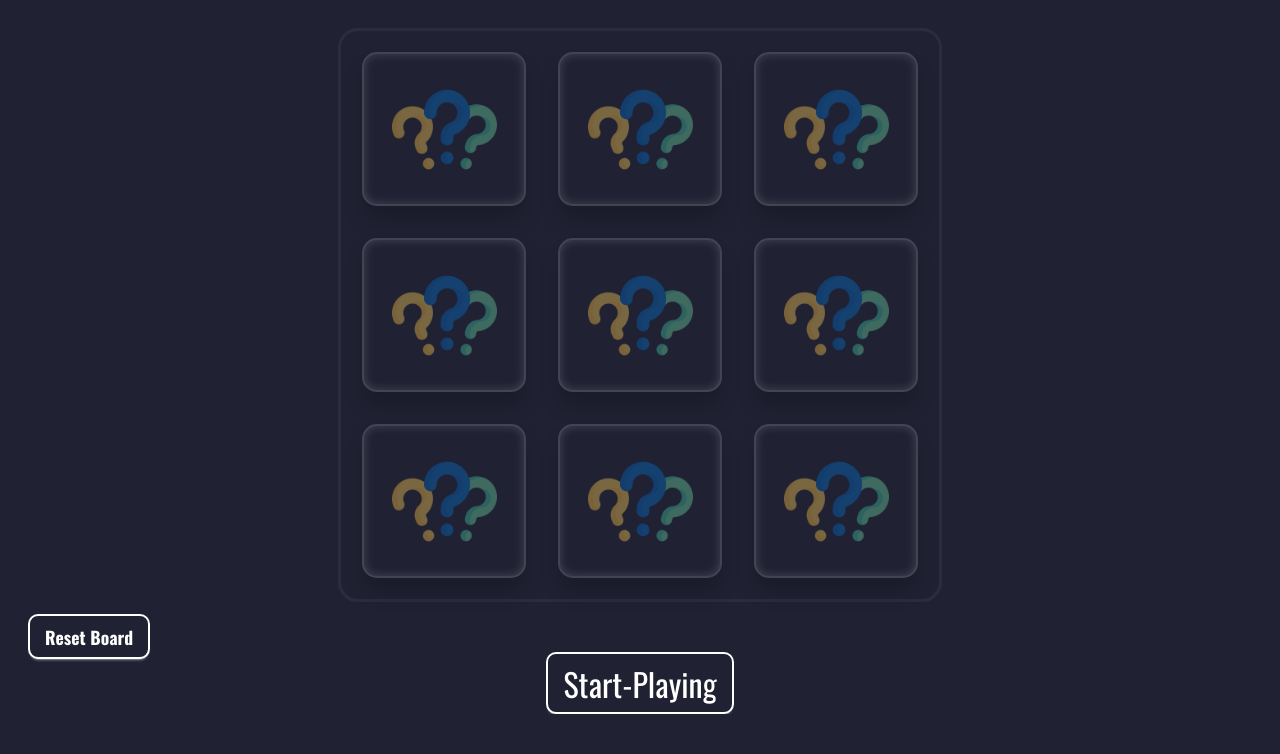
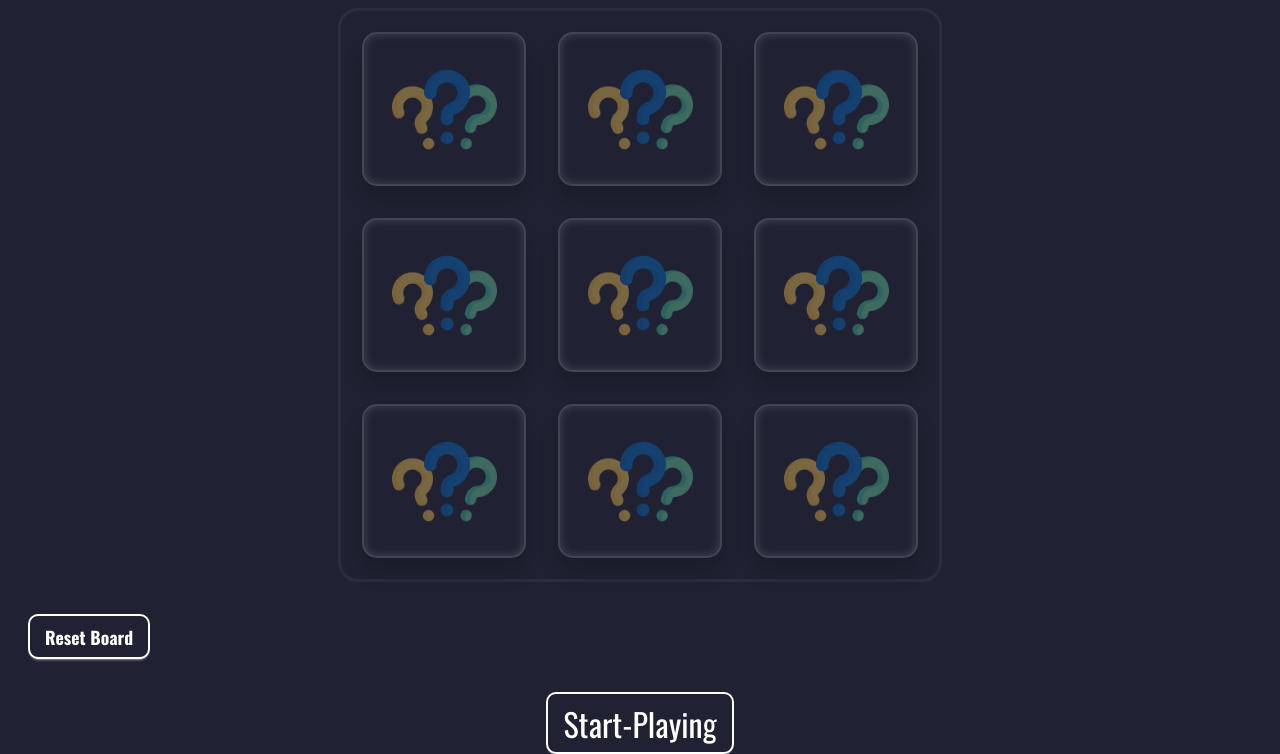
Before and after one commit to Afek-Sakaju/tic-tac-toe, a website: page index.html in a window 1280 px wide. Shown: the part 118-872 px from the top of the page. Before the commit the page ends 832 px from the top, so only its background shows below. Drawn offline with Linux system fonts and the light colour scheme.

Commit message:
improved gaps between the main container content and the heading and the start button

```diff
--- a/styles/scss/components/_buttons.scss
+++ b/styles/scss/components/_buttons.scss
@@ -113,8 +113,9 @@
   @include interface-button-hover-effects;
 
   max-height: 62px;
+  margin-top: 80px;
+  padding: 15px;
   font-size: 2em;
-  padding: 15px;
   border-radius: 10px;
 }
 
--- a/styles/scss/components/_containers.scss
+++ b/styles/scss/components/_containers.scss
@@ -3,7 +3,7 @@
   align-items: center;
   flex-direction: column;
   position: relative;
-  gap: 50px;
+  gap: 30px;
   height: 100%;
 }
 
```
Also changed, not shown: styles/css/main.css, 1 other file.
